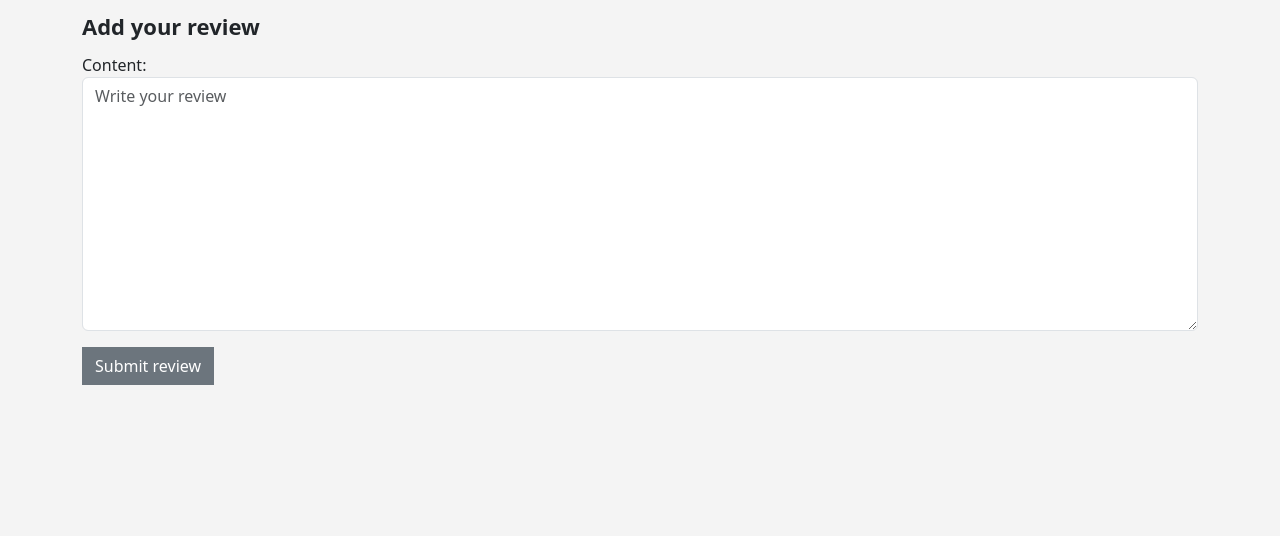
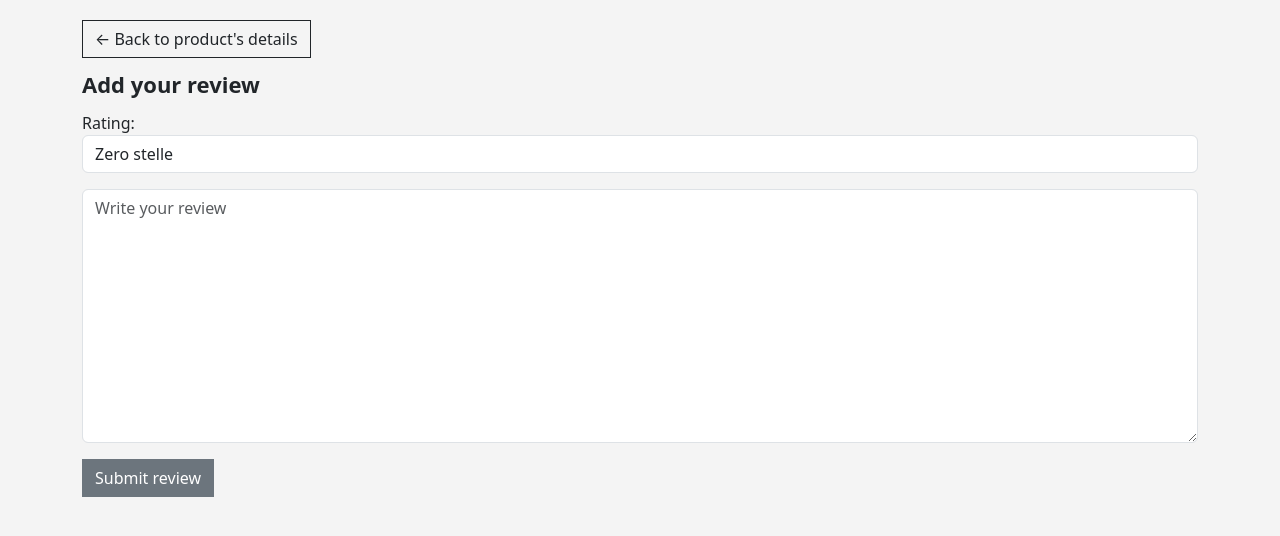
Before and after one commit to GiorgiaModi/PPM_eCommerce, a Django app: page /detail/15/add_review/ in a window 1280 px wide. Shown: the part 61-597 px from the top of the page. Run offline with Django 4.2, Linux system fonts and the light colour scheme; data comes from the database, SQL or seed files in the repository; both versions use the stored data as it was after the commit; some libraries are stand-ins or nearby versions.

Commit message:
Aggiunta stelle rating

```diff
--- a/store/forms.py
+++ b/store/forms.py
@@ -29,10 +29,12 @@ class CheckOutForm(forms.ModelForm):
 class ReviewForm(forms.ModelForm):
     class Meta:
         model = Review
-        fields = ('content',)
+        fields = ('rating', 'content',)
 
     def __init__(self, *args, **kwargs):
         super(ReviewForm, self).__init__(*args, **kwargs)
 
+        self.fields['rating'].widget.attrs['class'] = 'form-control'
         self.fields['content'].widget.attrs['class'] = 'form-control'
         self.fields['content'].widget.attrs['placeholder'] = 'Write your review'
+        self.fields['content'].label = False
--- a/store/models.py
+++ b/store/models.py
@@ -105,11 +105,19 @@ class LikedProducts(models.Model):
 
 
 class Review(models.Model):
+    CHOICES = [
+        ('0', 'Zero stelle'),
+        ('1', 'Una stella'),
+        ('2', 'Due stelle'),
+        ('3', 'Tre stelle'),
+        ('4', 'Quattro stelle'),
+        ('5', 'Cinque stelle'),
+    ]
     customer = models.ForeignKey(CustomerModel, on_delete=models.CASCADE)
-    date_added = models.DateTimeField(auto_now_add=True)
+    date_added = models.DateField(auto_now_add=True)
     product = models.ForeignKey(ProductModel, related_name="reviews", on_delete=models.CASCADE)
     content = models.TextField(max_length=300)
-
+    rating = models.CharField(max_length= 20, choices=CHOICES, default= 'star0')
 
     def __str__(self):
         return '%s - %s' % (self.product.name, self.customer.name)
--- a/store/templates/store/add_review.html
+++ b/store/templates/store/add_review.html
@@ -1,6 +1,9 @@
 {% extends 'store/main.html' %}
 {% load static %}
 {% block content %}
+<div style="margin-top: 20px">
+  <a  class="btn btn-outline-dark" href="{% url 'detail' product.id %}"> &#x2190; Back to product's details</a>
+</div>
 
 <div style="font-size: 22px; margin-top: 10px; margin-bottom: 10px;">
   <strong>Add your review</strong>
--- a/store/templates/store/store.html
+++ b/store/templates/store/store.html
@@ -9,7 +9,7 @@
   {% for category in categories %}
     <div class="col-lg-3 col-md-12 col-sm-12 text-center">
       <div style="padding-top: 20px;">
-        <a style="text-decoration: none; color: black; font-size: 19px; padding: 10px 50px;text-transform: uppercase; border: 0.5px solid black" href="{% url 'category' category.id %}"><b>{{category.name}}</b></a>
+        <a style="text-decoration: none; color: black; font-size: 19px; padding: 10px 50px;text-transform: uppercase; " href="{% url 'category' category.id %}"><b>{{category.name}}</b></a>
       </div>
     </div>
   {% endfor %}
--- a/store/views.py
+++ b/store/views.py
@@ -161,6 +161,7 @@ def detail(request, id):
         'product': product,
         'cart_items': cart_items,
         'liked_object': liked_object,
+
     })
 
 
@@ -202,16 +203,18 @@ def likedProducts(request):
 
 
 def addReview(request, id):
+    product = ProductModel.objects.get(id=id)
     if request.method == "POST":
         form = ReviewForm(request.POST)
         if form.is_valid():
             customer = request.user.customermodel
             form.instance.customer = customer
-            form.instance.date_added = datetime.datetime.now()
-            product = ProductModel.objects.get(id=id)
+            form.instance.date_added = datetime.date.today()
             form.instance.product = product
             form.save()
+            rating = form.cleaned_data['rating']
             detail_url = reverse('detail', args=[id])
+            detail_url += f'?rating={rating}'
             return redirect(detail_url)
     else:
         form = ReviewForm()
@@ -222,7 +225,7 @@ def addReview(request, id):
         cart_items = order.calculate_cart_items
     else:
         cart_items = 0
-    context = {'form': form, 'cart_items': cart_items}
+    context = {'form': form, 'cart_items': cart_items, 'product': product}
     return render(request, 'store/add_review.html', context)
 
 
```
Also changed, not shown: store/templates/store/detail.html (+38 -0 lines), db.sqlite3, store/migrations/0016_review_rating.py (added), store/migrations/0017_alter_review_rating.py (added), store/migrations/0018_alter_review_date_added.py (added).
